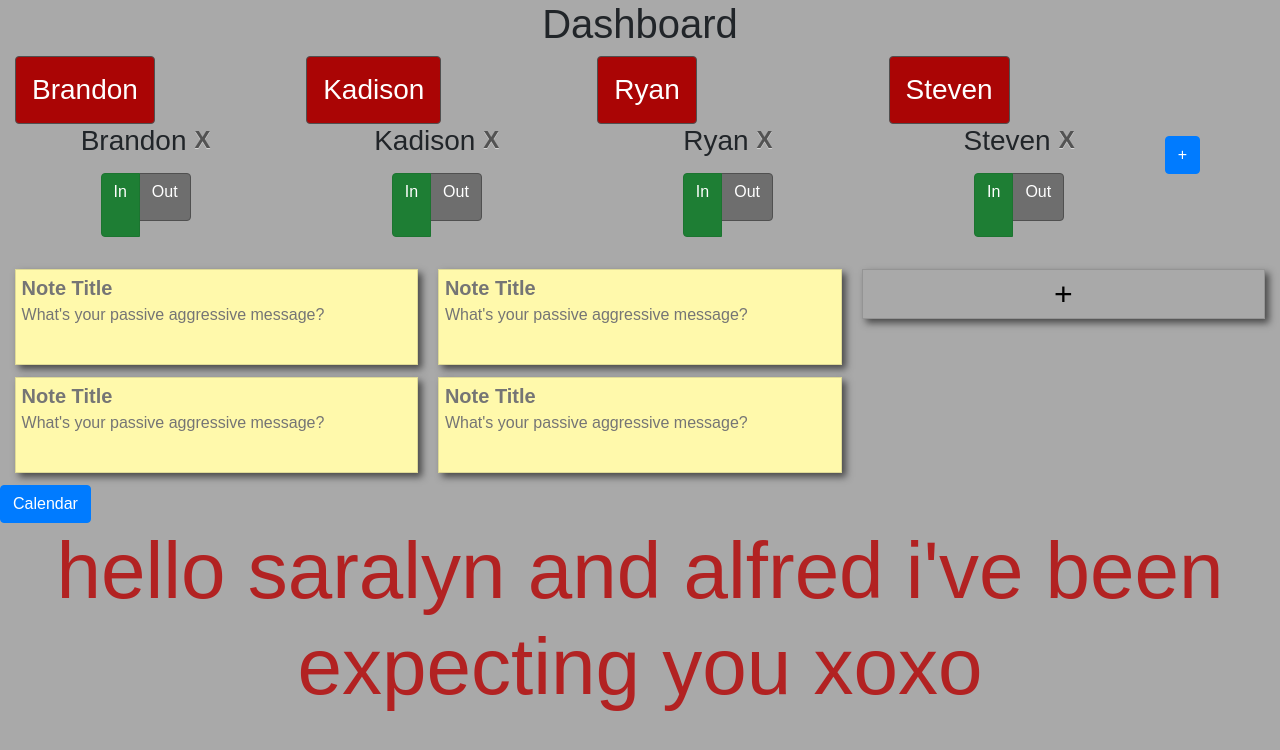
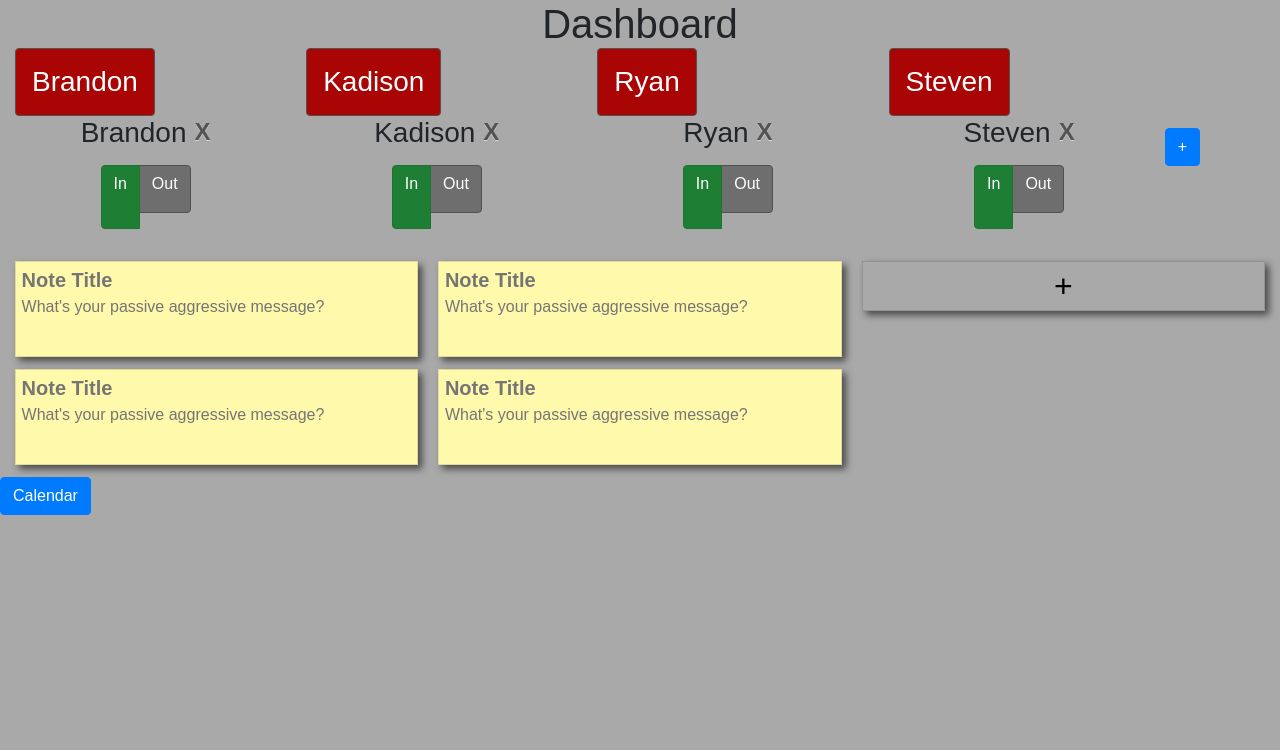
Before and after one commit to ryanfok97/roommate-hub, a React (Create React App) app in the folder react/: page / in a window 1280 px wide. Shown: the top 750 px of the page. Built offline with nearby package versions, Linux system fonts and the light colour scheme.

Commit message:
removing unnecessary imports/comments

```diff
--- a/react/src/pages/Dashboard.jsx
+++ b/react/src/pages/Dashboard.jsx
@@ -1,8 +1,7 @@
 import React, { Component } from 'react';
 import { Link } from 'react-router-dom';
-import { Button, Container, Dropdown, DropdownButton, Row } from 'react-bootstrap';
+import { Button } from 'react-bootstrap';
 
-import InOutButton from '../components/InOutButton';
 import AddRoommateModal from '../components/AddRoommateModal';
 import RemoveRoommateModal from '../components/RemoveRoommateModal';
 import StickyNoteWall from '../components/StickyNoteWall';
@@ -62,20 +61,10 @@ class Dashboard extends Component {
     }
 
     render() {
-        // TODO: make sticky notes possible
         return (
             <div className='app'>
-                <h1 className='text-center'>Dashboard</h1>
-                {/* <DropdownButton alignRight id='dashboard-add-dropdown'
-                                title='+' className='dashboard-add-dropdown'
-                >
-                    <Dropdown.Item eventKey='1' onClick={() => this.setState({addModalShow: true})}>
-                        Add Roommate
-                    </Dropdown.Item>
-                    <Dropdown.Item eventKey='2' onClick={() => this.setState({})}>
-                        Add Note
-                    </Dropdown.Item>
-                </DropdownButton> */}
+                <h1 className='text-center m-0'>Dashboard</h1>
+
                 <InOutButtons
                     names={this.state.names}
                     handleShowAddModal={() => this.setState({addModalShow: true})}
@@ -85,7 +74,6 @@ class Dashboard extends Component {
 
                 <Button as={Link} to='/calendar'>Calendar</Button>
 
-                <h1 className='text-center' style={{fontSize: '5rem', color: 'firebrick'}}>hello saralyn and alfred i've been expecting you xoxo</h1>
                 <AddRoommateModal
                     show={this.state.addModalShow}
                     onHide={() => this.setState({addModalShow: false})}
```
